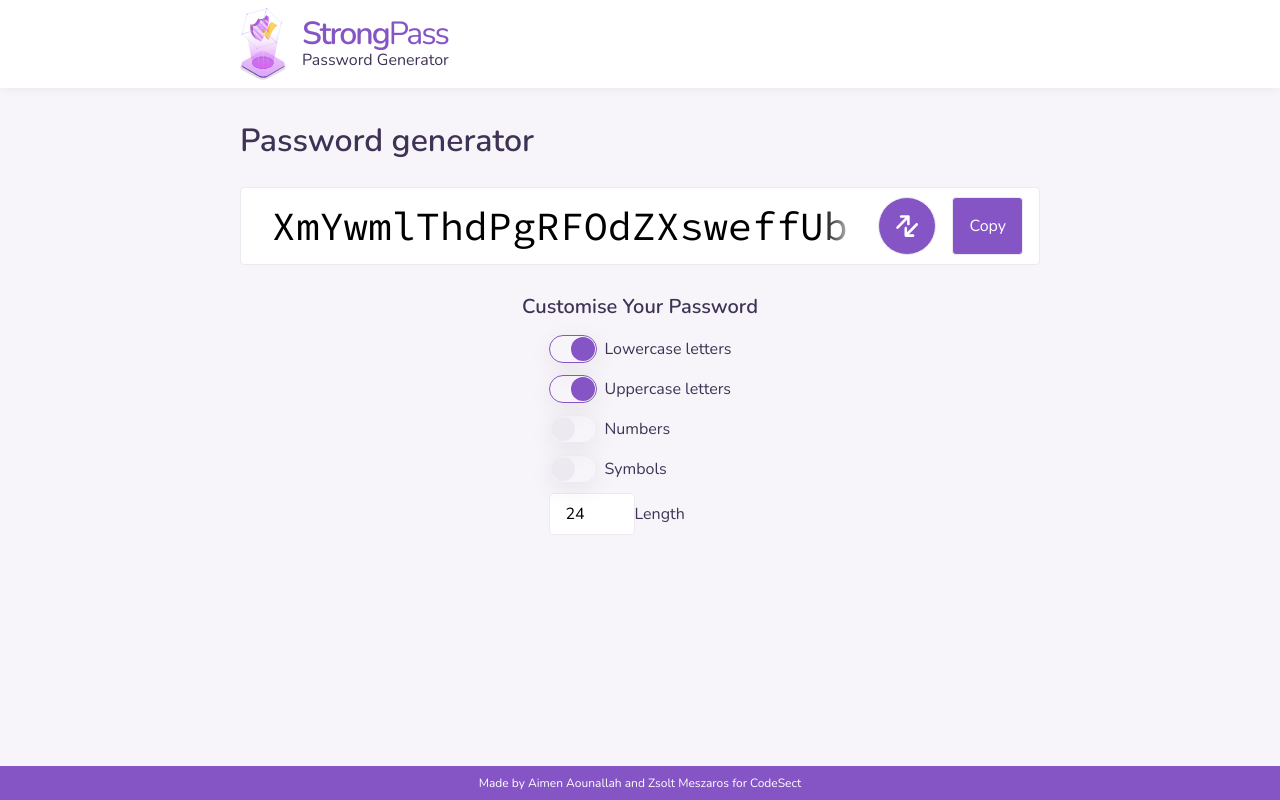
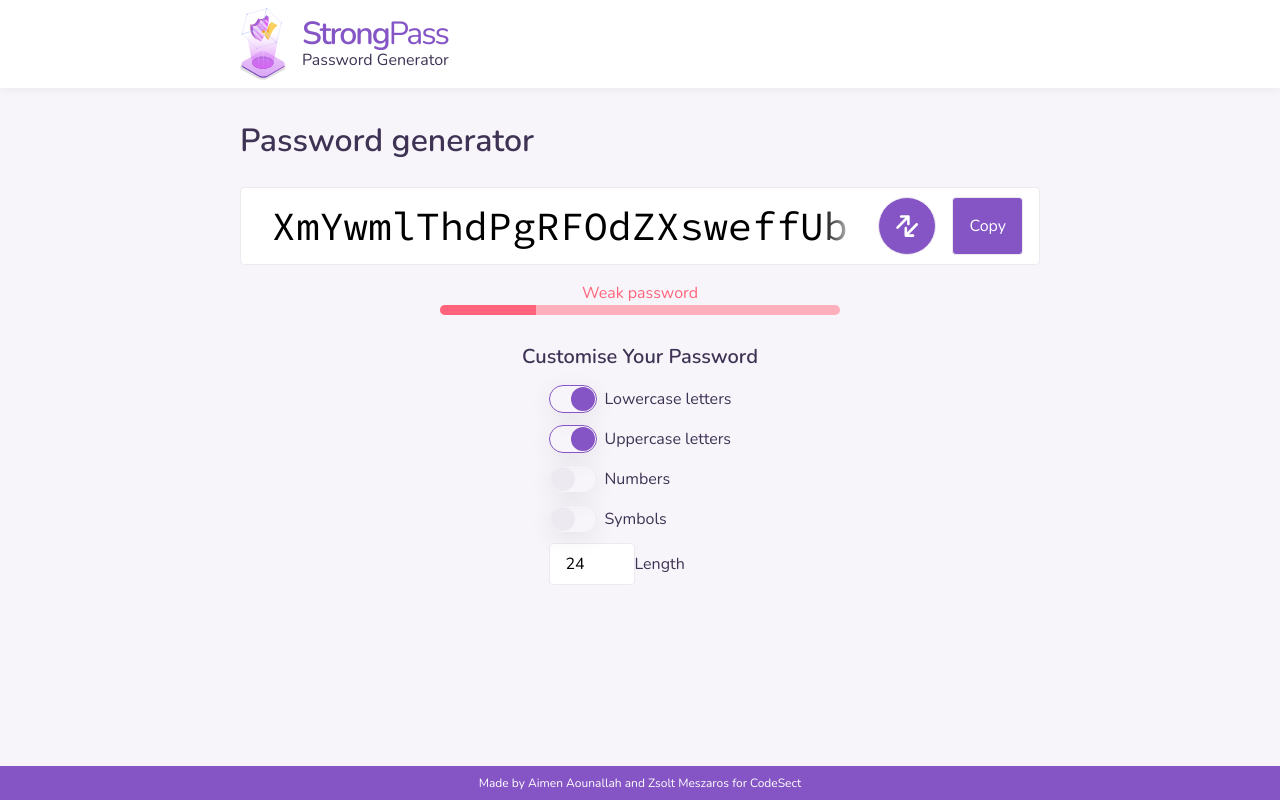
Before and after one commit to codesect/cs01-team-ada-04, a React (Create React App) app: page / in a window 1280 px wide. Built offline with nearby package versions, Linux system fonts and the light colour scheme.

Commit message:
Add PasswordStrength component

```diff
--- a/src/components/App.js
+++ b/src/components/App.js
@@ -6,6 +6,7 @@ import SwitchToggle from './SwitchToggle';
 import { Wrapper } from './GlobalStyles';
 import generatePassword from '../utils/generatePassword';
 import useLocalStorage from '../hooks/useLocalStorage';
+import PasswordStrength from './PasswordStrength';
 
 const Main = styled.main`
   min-height: calc(100vh - 5.5rem - 2.125rem);
@@ -95,6 +96,7 @@ function App() {
       <Wrapper>
         <h1>Password generator</h1>
         <PasswordInput generate={generateNewPassword} value={password} />
+        <PasswordStrength password={password} />
         <SubTitle>Customise Your Password</SubTitle>
         <Options>
           <SwitchToggle
--- /dev/null
+++ b/src/components/PasswordStrength.js
@@ -0,0 +1,77 @@
+import React from 'react';
+import PropTypes from 'prop-types';
+import styled from 'styled-components/macro';
+
+const MeterWrapper = styled.div`
+  display: flex;
+  flex-direction: column;
+  margin-top: 1rem;
+`;
+
+const PasswordMeter = styled.div`
+  background-color: ${({ strength, theme }) => theme.password[`${strength}Bg`]};
+  border-radius: 5px;
+  height: 10px;
+  margin: 0 auto;
+  max-width: 400px;
+  overflow: hidden;
+  position: relative;
+  width: 100%;
+
+  &::after {
+    background-color: ${({ strength, theme }) => theme.password[strength]};
+    content: '';
+    height: 100%;
+    position: absolute;
+    transform: ${({ score }) => `translateX(${score - 100}%)`};
+    transition: transform ${({ theme }) => theme.transitionEase};
+    width: 100%;
+  }
+`;
+
+const PasswordMessage = styled.div`
+  color: ${({ strength, theme }) => theme.password[strength]};
+  text-align: center;
+`;
+
+function PasswordStrength({ password }) {
+  function getScore(pass) {
+    return pass.length;
+  }
+
+  let message;
+  let strength;
+  const score = getScore(password);
+
+  if (score < 20) {
+    message = 'Really weak password';
+    strength = 'weak';
+  } else if (score < 40) {
+    message = 'Weak password';
+    strength = 'weak';
+  } else if (score < 60) {
+    message = 'Good password';
+    strength = 'good';
+  } else if (score < 80) {
+    message = 'Strong password';
+    strength = 'strong';
+  } else {
+    message = 'Very strong password';
+    strength = 'strong';
+  }
+
+  return (
+    <MeterWrapper>
+      <PasswordMessage aria-live="polite" strength={strength}>
+        {message}
+      </PasswordMessage>
+      <PasswordMeter score={score} strength={strength} />
+    </MeterWrapper>
+  );
+}
+
+PasswordStrength.propTypes = {
+  password: PropTypes.string.isRequired,
+};
+
+export default PasswordStrength;
--- a/src/themes.js
+++ b/src/themes.js
@@ -41,6 +41,14 @@ const defaultTheme = {
   logoText: colors.purple,
   text: colors.darkPurple,
   maxWidth: '832px',
+  password: {
+    good: colors.orange,
+    goodBg: colors.orangeLight,
+    strong: colors.green,
+    strongBg: colors.greenLight,
+    weak: colors.red,
+    weakBg: colors.redLight,
+  },
   transition: '0.3s cubic-bezier(1, -0.65, 0, 2.25)',
   transitionEase: '0.3s ease-in-out',
   transitionEaseOut: '0.3s cubic-bezier(0.175, 1, 0.3, 1.35)',
```
